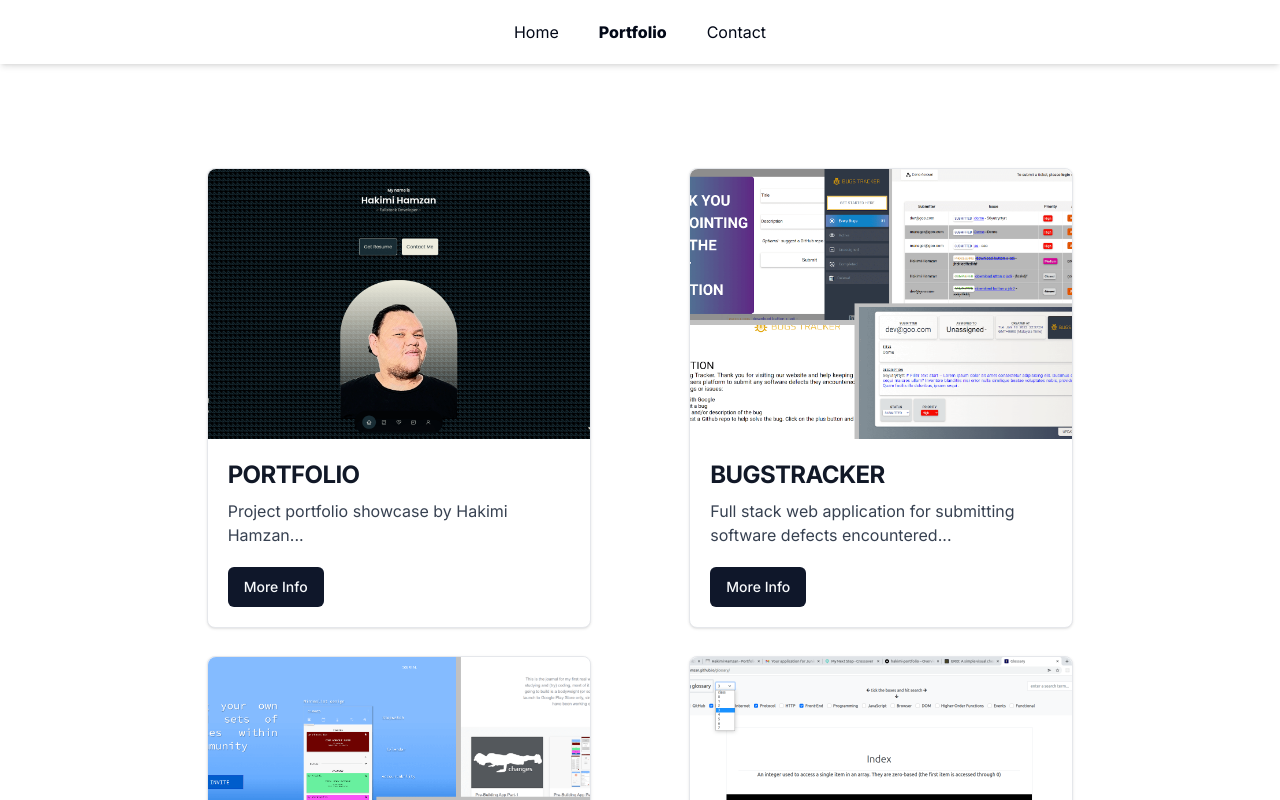
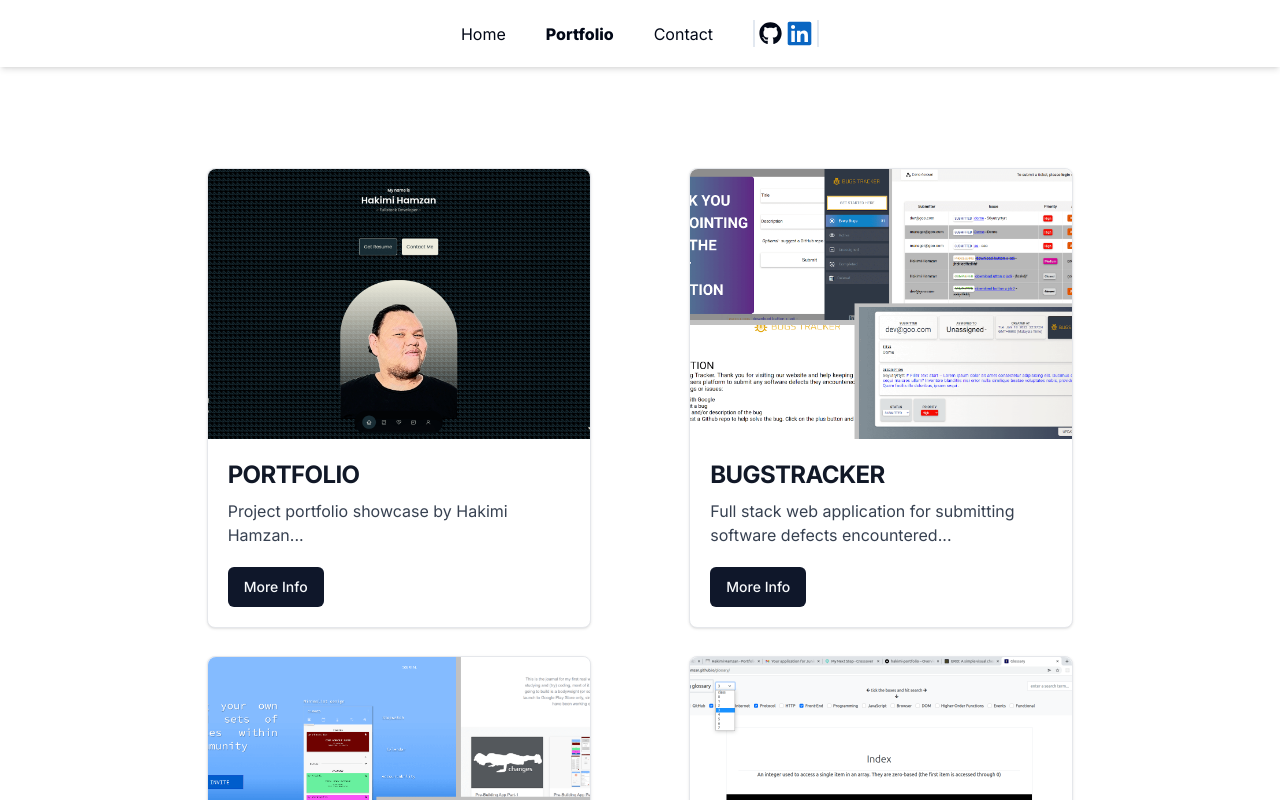
Before and after one commit to hakimihamzan/v2-portfolio, a Next.js app: page /portfolio in a window 1280 px wide. Shown: the top 800 px of the page. Built offline with nearby package versions, Linux system fonts and the light colour scheme.

Commit message:
added socials to navbar and at index page when small devices

```diff
--- a/src/components/Navbar.tsx
+++ b/src/components/Navbar.tsx
@@ -1,8 +1,9 @@
 import Link from "next/link"
 import { Inter } from "next/font/google"
 import { useRouter } from "next/router"
-import { FaUserAstronaut } from "react-icons/fa6";
 import { IoHome } from "react-icons/io5";
+import { FaGithub } from "react-icons/fa";
+import { FaLinkedin } from "react-icons/fa6";
 import { RiContactsBook2Fill } from "react-icons/ri";
 import { RiGitRepositoryFill } from "react-icons/ri";
 
@@ -26,7 +27,7 @@ function Navbar() {
 
     return (
         <nav className={`${inter.className} shadow-md fixed top-0 right-0 w-full bg-white z-50`}>
-            <ul className="md:px-10 md:py-5 flex justify-center gap-10 p-4">
+            <ul className="md:px-10 md:py-5 flex justify-center items-center gap-10 p-4">
                 {navLinks.map((link) => (
                     <li key={link.href}>
                         <div className={`${currentHref === link.href ? "font-extrabold" : ""}`}>
@@ -39,6 +40,14 @@ function Navbar() {
                         </div>
                     </li>
                 ))}
+                <div className="hidden md:flex md:gap-1 md:items-center md:border-l-2 md:px-1 md:border-r-2">
+                    <a href="https://github.com/hakimihamzan" target="_blank" rel="noopener noreferrer">
+                        <FaGithub size="23px" />
+                    </a>
+                    <a href="https://www.linkedin.com/in/hakimihamzan/" target="_blank" rel="noopener noreferrer">
+                        <FaLinkedin size="27px" color="#0A66C2" />
+                    </a>
+                </div>
             </ul>
         </nav>
     )
--- a/src/pages/index.tsx
+++ b/src/pages/index.tsx
@@ -1,4 +1,6 @@
 import Image from "next/image"
+import { FaGithub } from "react-icons/fa";
+import { FaLinkedin } from "react-icons/fa6"
 
 const experience = [
   {
@@ -25,7 +27,17 @@ export default function Home() {
   return (
     <div className="flex flex-col md:flex-row m-5 md:mt-12 gap-8 md:gap-16 lg:gap-36 md:m-2 lg:mx-8 xl:mx-24 2xl:mx-36">
       <div className="fade-in md:order-last md:w-3/4">
-        <h1 className="text-2xl md:text-3xl mb-10">My name is Muhamad Hakimi Hamzan.</h1>
+        <h1 className="text-2xl md:text-3xl mb-10">My name is Muhamad Hakimi Hamzan.
+          <span className="ml-2 inline-flex justify-center items-center gap-1 md:hidden">
+            <a href="https://github.com/hakimihamzan" target="_blank" rel="noopener noreferrer">
+              <FaGithub size="23px" />
+            </a>
+            <a href="https://www.linkedin.com/in/hakimihamzan/" target="_blank" rel="noopener noreferrer">
+              <FaLinkedin size="27px" color="#0A66C2" />
+            </a>
+          </span>
+        </h1>
+
         <div className="text-justify">
           <p className="md:text-lg mb-10">
             You can call me Kimi (pronounced Key Me).
```
